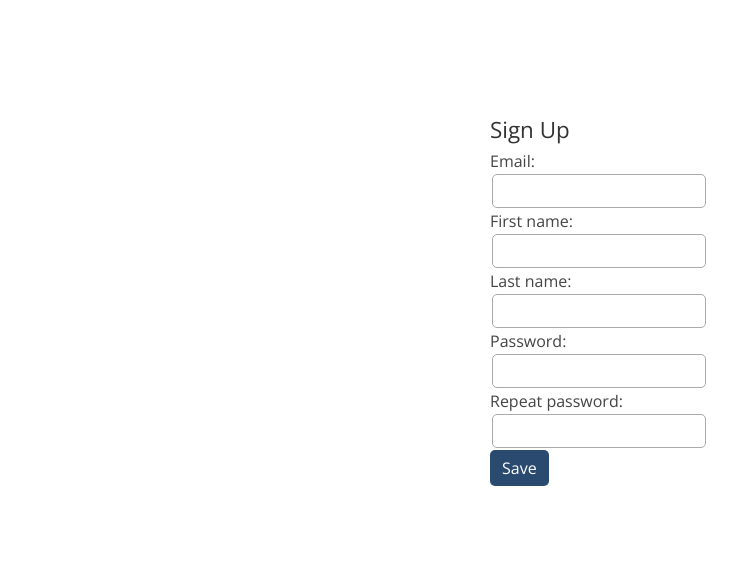
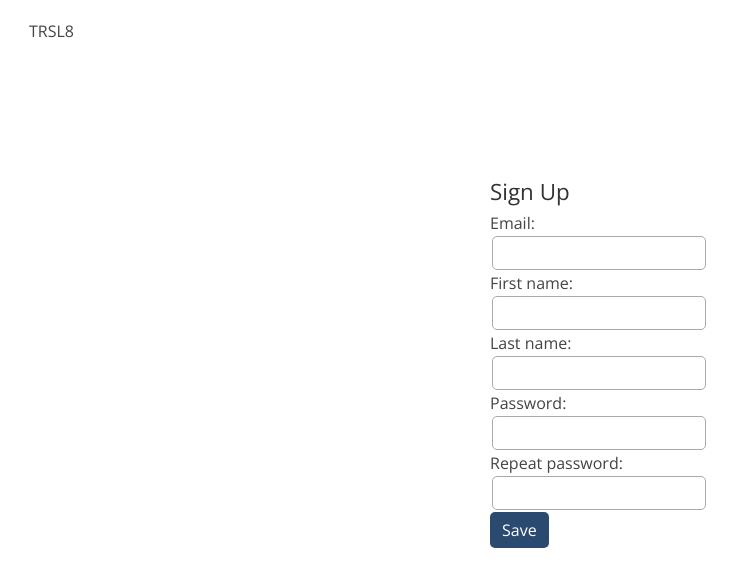
Before and after one commit to lamarios/trsl8, a React (Vite) app in the folder web/: page /sign-up in a window 1280 px wide. Shown: the top 586 px of the page, without its empty margins (41-778 px from the left). Built offline with nearby package versions, Linux system fonts and the light colour scheme.

Commit message:
make sign up and sign in forms centered

```diff
--- a/web/src/jsx/Login.jsx
+++ b/web/src/jsx/Login.jsx
@@ -1,4 +1,4 @@
-import React from "react";
+import React, {Fragment} from "react";
 import styled from "styled-components";
 import Title from "./basic/Title";
 import Service from "./Service";
@@ -6,6 +6,7 @@ import TextInput from "./basic/TextInput";
 import PrimaryButton from "./basic/PrimaryButton";
 import {NavLink} from "react-router-dom";
 import {fadeInLeft} from "./animations";
+import NavBar from "./navBar/NavBar";
 
 const LoginForm = styled.div`
 animation: ${fadeInLeft} 0.25s ease-out;
@@ -47,7 +48,9 @@ export default class Login extends React.Component {
 
 
     render() {
-        return (<Container>
+        return (<Fragment>
+            <NavBar titleOnly={true} />
+            <Container>
                 <LoginForm>
                     <Title>Sign In</Title>
                     <div>
@@ -67,6 +70,7 @@ export default class Login extends React.Component {
                         <p>Don't have an account ? <SignUpLink to="/sign-up">Sign up !</SignUpLink></p>
                     </div>
                 </LoginForm>
-        </Container>);
+            </Container>
+        </Fragment>);
     }
 }
--- a/web/src/jsx/SignUp.jsx
+++ b/web/src/jsx/SignUp.jsx
@@ -1,10 +1,11 @@
-import React from "react";
+import React, {Fragment} from "react";
 import styled from "styled-components";
 import Title from "./basic/Title";
 import PrimaryButton from "./basic/PrimaryButton";
 import Service from "./Service";
 import TextInput from "./basic/TextInput";
 import {fadeInLeft} from "./animations";
+import NavBar from "./navBar/NavBar";
 
 const SetUp = styled.div`
      color: ${props => props.theme.colors.text.primary};
@@ -60,7 +61,9 @@ export default class SignUp extends React.Component {
     }
 
     render() {
-        return (<Container>
+        return (<Fragment>
+            <NavBar titleOnly={true}/>
+            <Container>
                 <SetUp>
                     <Title>Sign Up</Title>
                     <div>
@@ -93,6 +96,7 @@ export default class SignUp extends React.Component {
                     {this.state.error.length > 0 && <p>{this.state.error}</p>}
                     <PrimaryButton onClick={this.save}>Save</PrimaryButton>
                 </SetUp>
-        </Container>);
+            </Container>
+        </Fragment>);
     }
 }
--- a/web/src/jsx/navBar/NavBar.jsx
+++ b/web/src/jsx/navBar/NavBar.jsx
@@ -37,6 +37,9 @@ export default class NavBar extends React.Component {
 
 
     render() {
+
+        if (!this.props.titleOnly) {
+
             const token = window.localStorage.getItem("token");
             const loggedIn = token !== null && !service.tokenExpired(token);
             if (loggedIn) {
@@ -55,9 +58,17 @@ export default class NavBar extends React.Component {
                         {!loggedIn && <SignUpSignIgn/>}
                     </Right>
                 </Container>;
-        }else{
-            return <Fragment />;
+            } else {
+                return <Fragment/>;
             }
-
+        } else {
+            return <Container>
+                <Left>
+                    <Link to={"/"}>
+                        TRSL8
+                    </Link>
+                </Left>
+            </Container>;
         }
     }
+}
```
Lines whose indentation alone changed are shown as unchanged.
